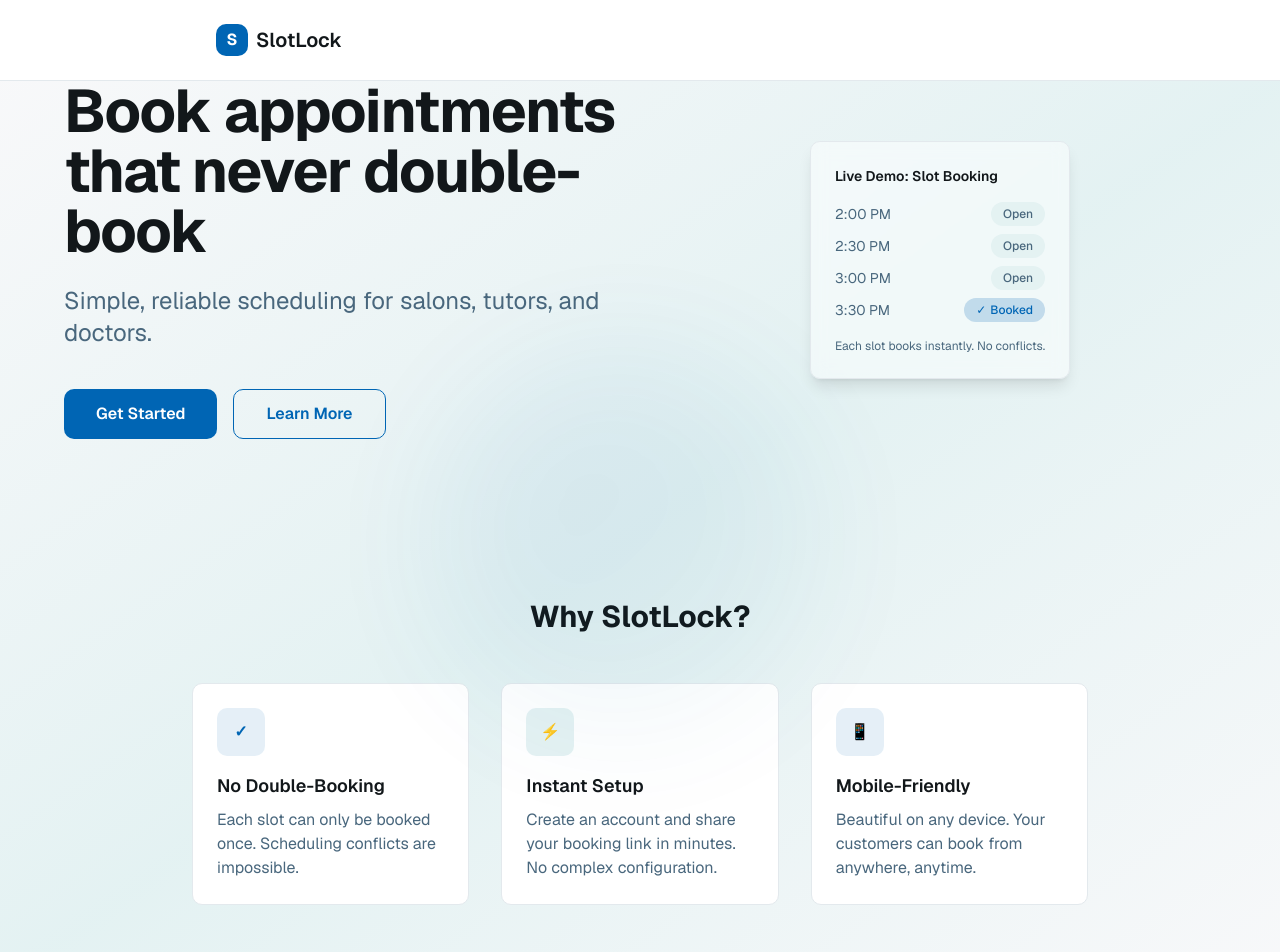
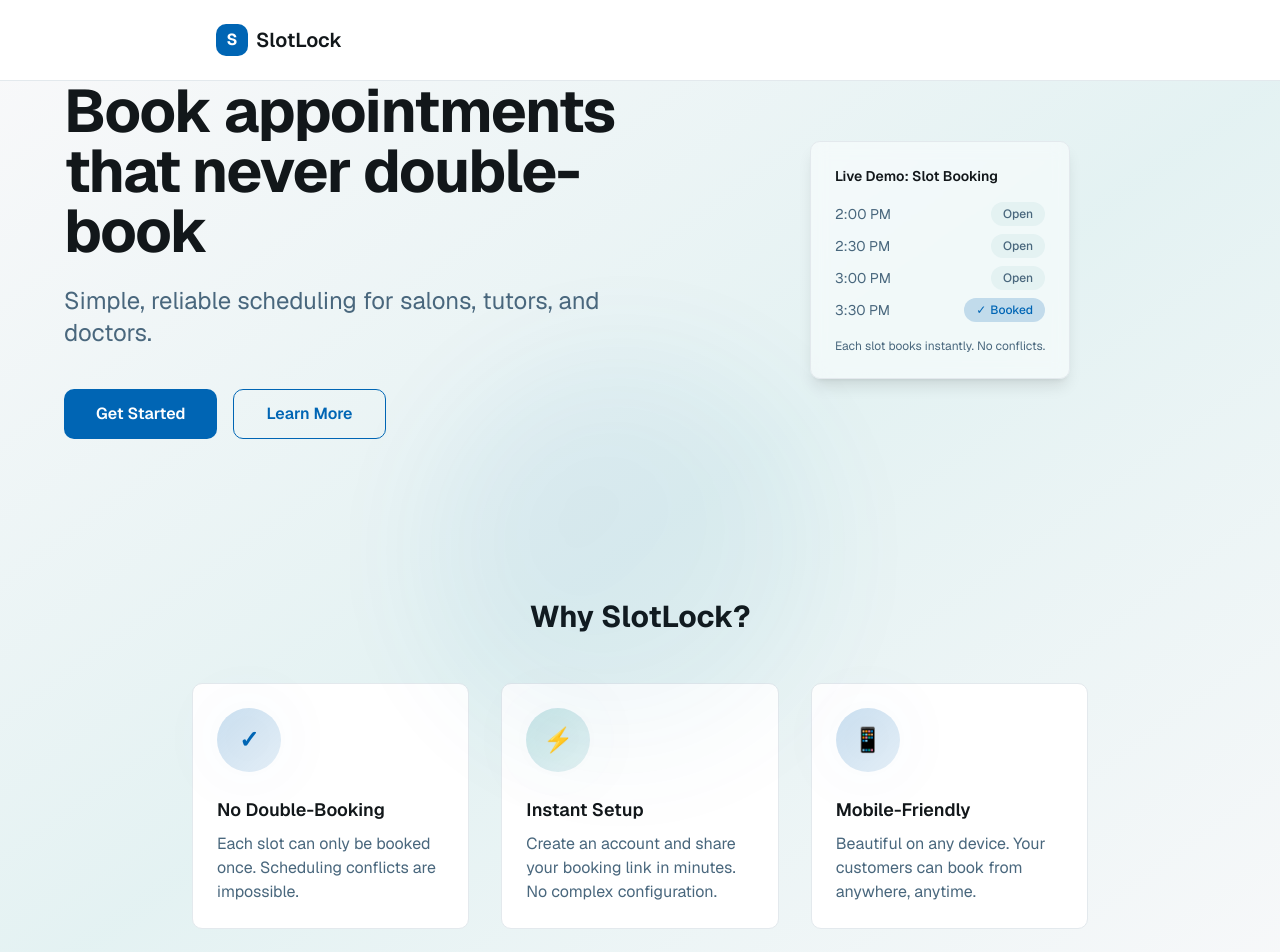
Before and after one commit to adhipatya3552/SlotLock, a Next.js app: page / in a window 1280 px wide. Shown: the top 952 px of the page. Built offline with nearby package versions, Linux system fonts and the light colour scheme.

Commit message:
feat: add new animations and FeatureCard component for enhanced visual effects
Co-authored-by: Adhipatya Saxena <94179565+adhipatya3552@users.noreply.github.com>

```diff
--- a/app/globals.css
+++ b/app/globals.css
@@ -180,6 +180,32 @@
   }
 }
 
+@keyframes fade-up {
+  from {
+    opacity: 0;
+    transform: translateY(30px);
+  }
+  to {
+    opacity: 1;
+    transform: translateY(0);
+  }
+}
+
+@keyframes lift-card {
+  to {
+    transform: translateY(-8px);
+  }
+}
+
+@keyframes glow-border {
+  0%, 100% {
+    box-shadow: 0 0 0 1px hsl(var(--border-hsl)), 0 0 0 0 hsl(var(--ring-hsl) / 0);
+  }
+  50% {
+    box-shadow: 0 0 0 1px hsl(var(--border-hsl)), 0 0 20px hsl(var(--ring-hsl) / 0.4);
+  }
+}
+
 @layer base {
   * {
     @apply border-border outline-ring/50;
@@ -200,4 +226,16 @@
   .animate-pulse-glow {
     animation: pulse-glow 4s ease-in-out infinite;
   }
+
+  .animate-fade-up {
+    animation: fade-up 0.6s ease-out;
+  }
+
+  .animate-lift {
+    animation: lift-card 0.3s ease-out forwards;
+  }
+
+  .animate-glow-border {
+    animation: glow-border 2s ease-in-out infinite;
+  }
 }
--- a/app/page.tsx
+++ b/app/page.tsx
@@ -1,6 +1,7 @@
 import Link from 'next/link';
 import { Header } from '@/components/header';
 import { BookingDemo } from '@/components/booking-demo';
+import { FeatureCard } from '@/components/feature-card';
 
 export default function Home() {
   return (
@@ -46,27 +47,27 @@ export default function Home() {
         <div id="features" className="mt-20 w-full max-w-4xl py-20">
           <h2 className="text-center text-3xl font-bold text-foreground mb-12">Why SlotLock?</h2>
           <div className="grid gap-8 md:grid-cols-3">
-            <div className="rounded-lg border border-border bg-card p-6">
-              <div className="mb-4 flex h-12 w-12 items-center justify-center rounded-lg bg-primary/10 text-primary font-bold">
-                ✓
-              </div>
-              <h3 className="text-lg font-semibold text-foreground">No Double-Booking</h3>
-              <p className="mt-2 text-muted-foreground">Each slot can only be booked once. Scheduling conflicts are impossible.</p>
-            </div>
-            <div className="rounded-lg border border-border bg-card p-6">
-              <div className="mb-4 flex h-12 w-12 items-center justify-center rounded-lg bg-accent/10 text-accent font-bold">
-                ⚡
-              </div>
-              <h3 className="text-lg font-semibold text-foreground">Instant Setup</h3>
-              <p className="mt-2 text-muted-foreground">Create an account and share your booking link in minutes. No complex configuration.</p>
-            </div>
-            <div className="rounded-lg border border-border bg-card p-6">
-              <div className="mb-4 flex h-12 w-12 items-center justify-center rounded-lg bg-primary/10 text-primary font-bold">
-                📱
-              </div>
-              <h3 className="text-lg font-semibold text-foreground">Mobile-Friendly</h3>
-              <p className="mt-2 text-muted-foreground">Beautiful on any device. Your customers can book from anywhere, anytime.</p>
-            </div>
+            <FeatureCard
+              icon="✓"
+              title="No Double-Booking"
+              description="Each slot can only be booked once. Scheduling conflicts are impossible."
+              delay={0}
+              iconColor="primary"
+            />
+            <FeatureCard
+              icon="⚡"
+              title="Instant Setup"
+              description="Create an account and share your booking link in minutes. No complex configuration."
+              delay={100}
+              iconColor="accent"
+            />
+            <FeatureCard
+              icon="📱"
+              title="Mobile-Friendly"
+              description="Beautiful on any device. Your customers can book from anywhere, anytime."
+              delay={200}
+              iconColor="primary"
+            />
           </div>
         </div>
       </main>
--- /dev/null
+++ b/components/feature-card.tsx
@@ -0,0 +1,94 @@
+'use client';
+
+import { useEffect, useRef, useState } from 'react';
+
+interface FeatureCardProps {
+  icon: string;
+  title: string;
+  description: string;
+  delay?: number;
+  iconColor: 'primary' | 'accent';
+}
+
+export function FeatureCard({ icon, title, description, delay = 0, iconColor }: FeatureCardProps) {
+  const ref = useRef<HTMLDivElement>(null);
+  const [isVisible, setIsVisible] = useState(false);
+  const [isHovered, setIsHovered] = useState(false);
+
+  useEffect(() => {
+    const observer = new IntersectionObserver(
+      ([entry]) => {
+        if (entry.isIntersecting) {
+          setIsVisible(true);
+          observer.unobserve(entry.target);
+        }
+      },
+      { threshold: 0.1 }
+    );
+
+    if (ref.current) {
+      observer.observe(ref.current);
+    }
+
+    return () => observer.disconnect();
+  }, []);
+
+  const colorClasses = {
+    primary: 'from-primary/20 to-primary/10 text-primary',
+    accent: 'from-accent/20 to-accent/10 text-accent',
+  };
+
+  return (
+    <div
+      ref={ref}
+      className="rounded-lg border border-border bg-card p-6 transition-all duration-300 hover:border-ring hover:shadow-lg"
+      style={{
+        animation: isVisible ? `fade-up 0.6s ease-out ${delay}ms backwards` : 'none',
+        cursor: 'pointer',
+      }}
+      onMouseEnter={() => setIsHovered(true)}
+      onMouseLeave={() => setIsHovered(false)}
+    >
+      {/* Glowing icon circle */}
+      <div className="mb-6 relative">
+        {/* Background blur glow */}
+        <div
+          className={`absolute inset-0 rounded-full blur-2xl bg-gradient-to-br ${colorClasses[iconColor]} opacity-40 transition-all duration-300 ${
+            isHovered ? 'scale-125 opacity-60' : 'scale-100'
+          }`}
+          style={{ width: '64px', height: '64px' }}
+        />
+
+        {/* Icon container */}
+        <div
+          className={`relative flex h-16 w-16 items-center justify-center rounded-full bg-gradient-to-br ${colorClasses[iconColor]} text-2xl font-bold transition-all duration-300 ${
+            isHovered ? 'scale-110 shadow-lg' : 'scale-100'
+          }`}
+          style={{
+            boxShadow: isHovered
+              ? `0 0 30px rgba(var(--ring-rgb), 0.5)`
+              : `0 0 15px rgba(var(--ring-rgb), 0.2)`,
+          }}
+        >
+          {icon}
+        </div>
+      </div>
+
+      {/* Content */}
+      <h3 className="text-lg font-semibold text-foreground transition-all duration-300">
+        {title}
+      </h3>
+      <p className="mt-2 text-muted-foreground">{description}</p>
+
+      {/* Hover effect: subtle border glow */}
+      <div
+        className="absolute inset-0 rounded-lg pointer-events-none transition-opacity duration-300"
+        style={{
+          border: '1px solid transparent',
+          opacity: isHovered ? 1 : 0,
+          boxShadow: `inset 0 0 20px rgba(var(--ring-rgb), 0.2)`,
+        }}
+      />
+    </div>
+  );
+}
```
